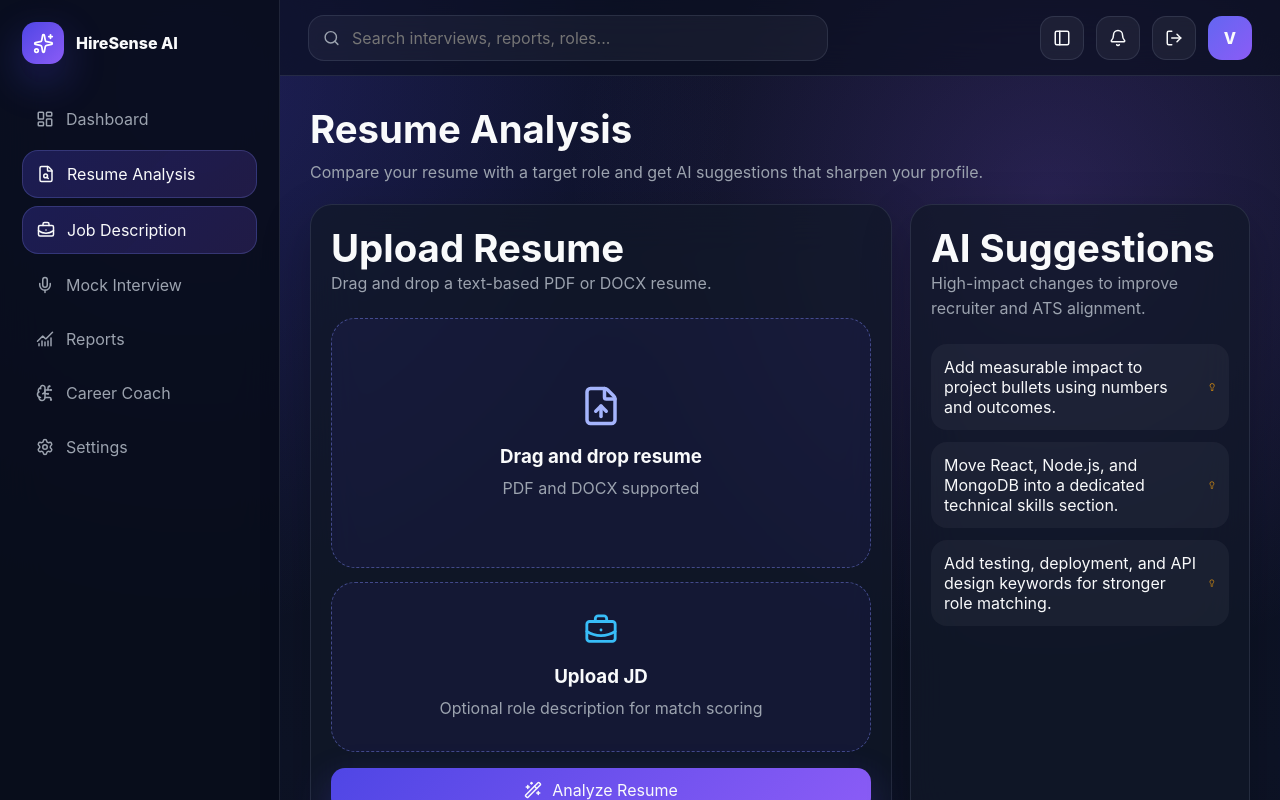
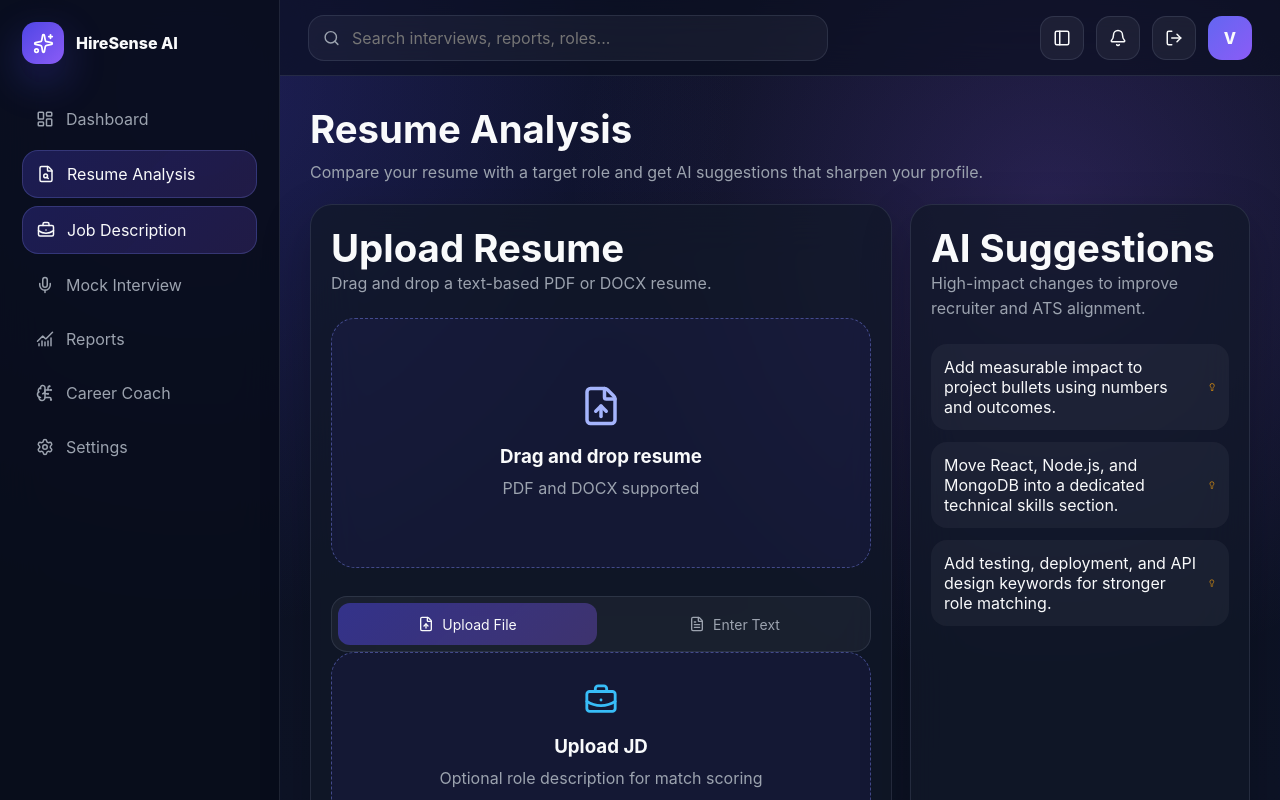
Before and after one commit to Vinisha-725/AI-Mock-Interview-Platform, a React (Vite) app in the folder frontend/: page /resume-upload in a window 1280 px wide. Shown: the top 800 px of the page. Built offline with nearby package versions, Linux system fonts and the light colour scheme.

Commit message:
added text in JD

```diff
--- a/frontend/src/pages/ResumeUpload.jsx
+++ b/frontend/src/pages/ResumeUpload.jsx
@@ -1,6 +1,6 @@
 import { useMemo, useState } from 'react'
 import { motion } from 'framer-motion'
-import { AlertCircle, BriefcaseBusiness, FileUp, Lightbulb, Sparkles, Wand2 } from 'lucide-react'
+import { AlertCircle, BriefcaseBusiness, FileUp, Lightbulb, Sparkles, Wand2, FileText } from 'lucide-react'
 import { AppShell, Card, PillList, ScoreRing, SectionHead, SkeletonRows } from '../components/PremiumUI'
 import { uploadResume } from '../services/resume'
 import { detectedSkills, missingSkills } from '../data/mockData'
@@ -8,6 +8,8 @@ import { detectedSkills, missingSkills } from '../data/mockData'
 export default function ResumeUpload() {
   const [file, setFile] = useState(null)
   const [jdFile, setJdFile] = useState(null)
+  const [jdText, setJdText] = useState('')
+  const [jdInputMode, setJdInputMode] = useState('file') // 'file' or 'text'
   const [loading, setLoading] = useState(false)
   const [error, setError] = useState('')
   const [data, setData] = useState(null)
@@ -48,6 +50,25 @@ export default function ResumeUpload() {
             </div>
           </label>
           <div style={{ height: 14 }} />
+          <div className="jd-input-section">
+            <div className="jd-toggle">
+              <button
+                className={`toggle-btn ${jdInputMode === 'file' ? 'active' : ''}`}
+                onClick={() => setJdInputMode('file')}
+              >
+                <FileUp size={16} />
+                Upload File
+              </button>
+              <button
+                className={`toggle-btn ${jdInputMode === 'text' ? 'active' : ''}`}
+                onClick={() => setJdInputMode('text')}
+              >
+                <FileText size={16} />
+                Enter Text
+              </button>
+            </div>
+
+            {jdInputMode === 'file' ? (
               <label className="upload-zone" style={{ minHeight: 170 }}>
                 <input type="file" accept=".pdf,.docx,.txt" onChange={(event) => setJdFile(event.target.files?.[0] || null)} />
                 <div>
@@ -56,6 +77,20 @@ export default function ResumeUpload() {
                   <p>Optional role description for match scoring</p>
                 </div>
               </label>
+            ) : (
+              <div className="text-input-zone">
+                <textarea
+                  placeholder="Paste job description text here..."
+                  value={jdText}
+                  onChange={(e) => setJdText(e.target.value)}
+                  className="jd-textarea"
+                />
+                <p className="muted" style={{ fontSize: 13, marginTop: 8 }}>
+                  {jdText.length} characters
+                </p>
+              </div>
+            )}
+          </div>
           {error && (
             <div className="activity-item" style={{ marginTop: 14, color: '#fecdd3' }}>
               <AlertCircle size={18} />
--- a/frontend/src/styles.css
+++ b/frontend/src/styles.css
@@ -718,6 +718,72 @@ button {
   display: none;
 }
 
+.jd-input-section {
+  margin-top: 14px;
+}
+
+.jd-toggle {
+  display: grid;
+  grid-template-columns: 1fr 1fr;
+  gap: 8px;
+  padding: 6px;
+  border-radius: 16px;
+  background: rgba(255, 255, 255, 0.045);
+  border: 1px solid var(--line);
+}
+
+.toggle-btn {
+  min-height: 42px;
+  display: flex;
+  align-items: center;
+  justify-content: center;
+  gap: 8px;
+  border-radius: 12px;
+  color: var(--muted);
+  background: transparent;
+  cursor: pointer;
+  font-size: 14px;
+  transition: all 180ms ease;
+}
+
+.toggle-btn:hover {
+  color: var(--text);
+  background: rgba(255, 255, 255, 0.08);
+}
+
+.toggle-btn.active {
+  color: var(--text);
+  background: linear-gradient(135deg, rgba(79, 70, 229, 0.5), rgba(139, 92, 246, 0.32));
+}
+
+.text-input-zone {
+  margin-top: 14px;
+}
+
+.jd-textarea {
+  width: 100%;
+  min-height: 170px;
+  padding: 16px;
+  border-radius: 24px;
+  border: 1px dashed rgba(129, 140, 248, 0.44);
+  background: rgba(79, 70, 229, 0.08);
+  color: var(--text);
+  font-size: 14px;
+  line-height: 1.6;
+  resize: vertical;
+  outline: none;
+  transition: border-color 180ms ease, background 180ms ease;
+}
+
+.jd-textarea:focus {
+  border-color: rgba(196, 181, 253, 0.78);
+  background: rgba(79, 70, 229, 0.12);
+}
+
+.jd-textarea::placeholder {
+  color: var(--muted);
+}
+
 .result-grid {
   display: grid;
   grid-template-columns: 0.8fr 1.2fr;
```
Also changed, not shown: 1 other file (tests, documents, lock files or other folders). Lines whose indentation alone changed are shown as unchanged.
